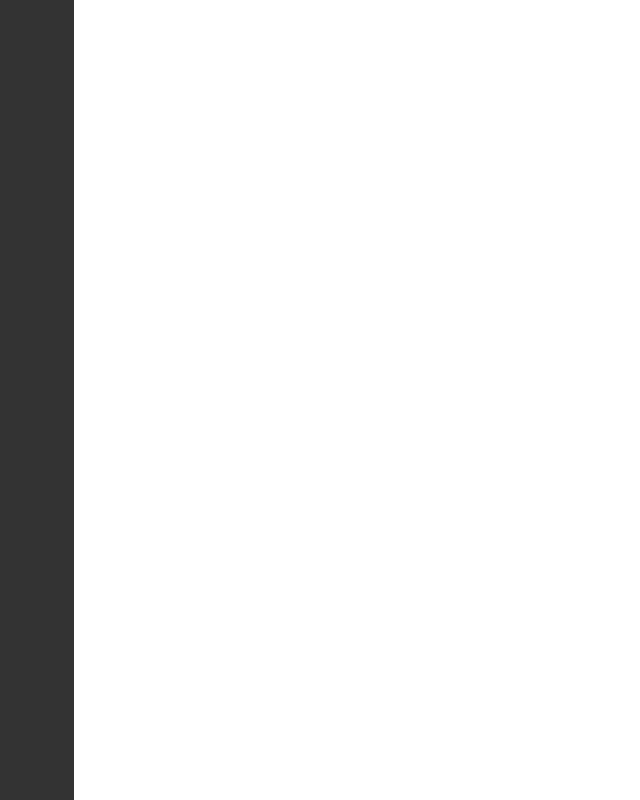
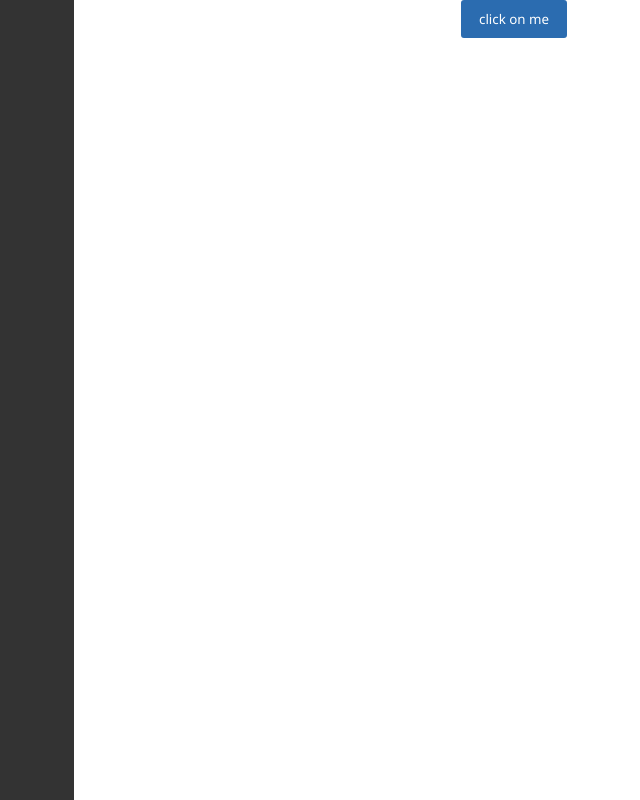
Before and after one commit to peeweetje/Design-system-with-Storybook-styled-components-styled-system, a React (Create React App) app: page / in a window 1280 px wide. Shown: the whole page, without its empty margins (126-766 px from the left). Built offline with nearby package versions, Linux system fonts and the light colour scheme.

Commit message:
Refactor: change styling. Change preview into canvas.(w.i.p)

```diff
--- a/src/components/button/Button.tsx
+++ b/src/components/button/Button.tsx
@@ -1,5 +1,5 @@
 import React, { FC, ReactNode } from 'react';
-import {StyledButton} from './button.styles'
+import { BtnContainer } from './button.styles';
 
 export interface ButtonProps {
   /** Description of onClick function which returns void **/
@@ -22,14 +22,14 @@ export const Button: FC<ButtonProps> = ({
   secondary,
   disabled = false,
 }) => (
-  <StyledButton
+  <BtnContainer
     primary={primary}
     secondary={secondary}
     disabled={disabled}
     onClick={onClick}
   >
     {children}
-  </StyledButton>
+  </BtnContainer>
 );
 
 export default Button;
--- a/src/components/button/button.styles.ts
+++ b/src/components/button/button.styles.ts
@@ -2,7 +2,7 @@ import styled, { css } from 'styled-components';
 import { ButtonProps } from './Button';
 
 
-export const StyledButton = styled.button<ButtonProps>`
+export const BtnContainer = styled.button<ButtonProps>`
   border-radius: 3px;
   border: 2px solid ${(props) => props.theme.colors.blues[3]};
   margin: 0 8px;
--- a/src/documentation/components/app/App.tsx
+++ b/src/documentation/components/app/App.tsx
@@ -1,5 +1,5 @@
 import React, { FC } from 'react';
-import { StyledButton } from '../../../components/button/button.styles';
+import { BtnContainer } from '../../../components/button/button.styles';
 import Sidebar from '../sidebar/sidebar';
 import { AppStyling } from './app.styles';
 
@@ -7,9 +7,9 @@ const App: FC = () => {
   return (
     <AppStyling>
       <Sidebar />
-      <StyledButton primary='primary' onClick={() => console.log('clicked')}>
-        Styled button
-      </StyledButton>
+      <BtnContainer primary='primary' onClick={() => console.log('clicked')}>
+        click on me
+      </BtnContainer>
     </AppStyling>
   );
 };
--- a/src/documentation/components/app/app.styles.ts
+++ b/src/documentation/components/app/app.styles.ts
@@ -1,8 +1,9 @@
 import styled from 'styled-components';
 
 
-export const AppStyling = styled.div`
+export const AppStyling = styled.main`
    display: flex;
+   justify-content: center;
 `
 
 export const ButtonStyling = styled.button`
```
Also changed, not shown: 1 other file (tests, documents, lock files or other folders).
